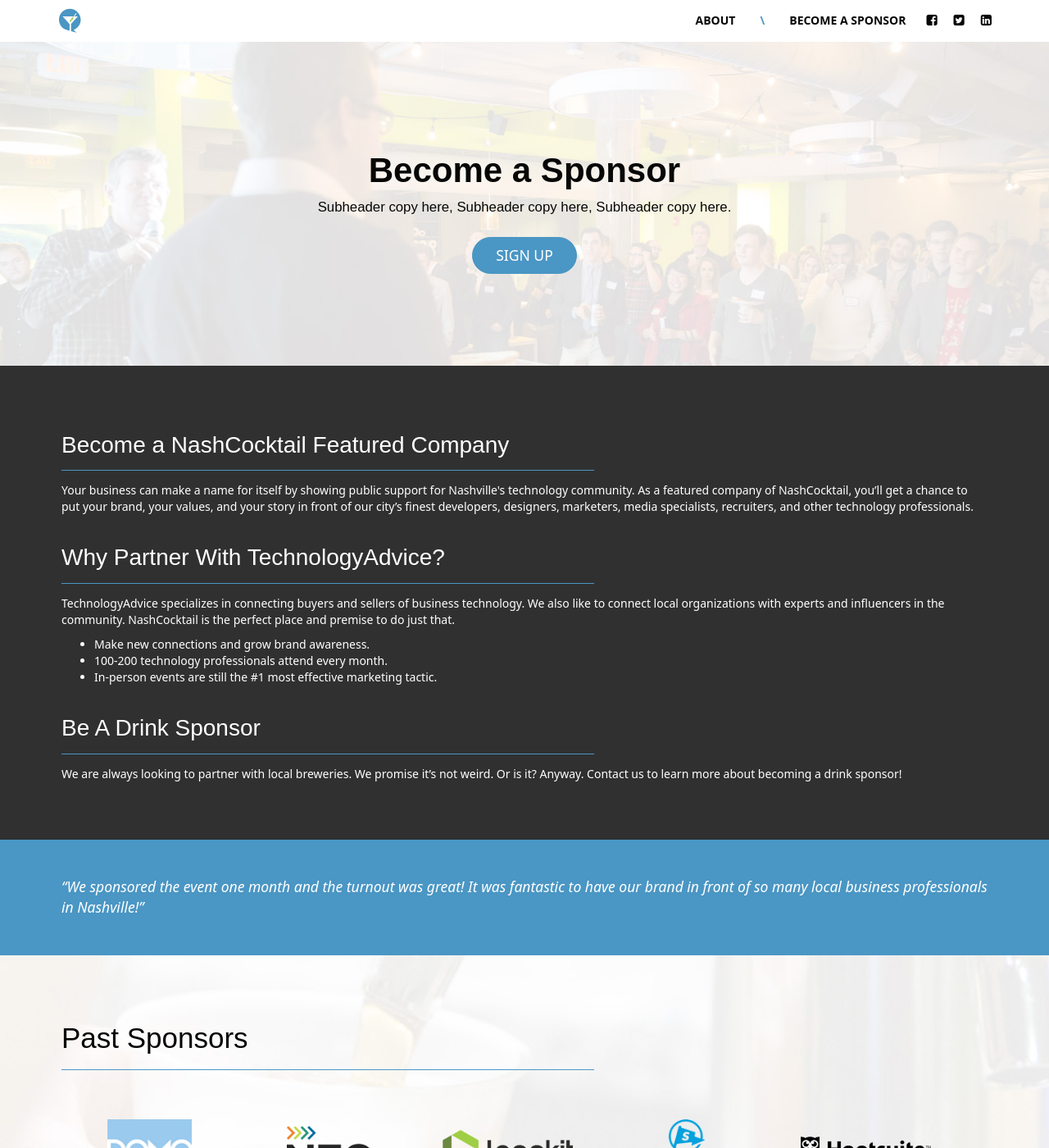
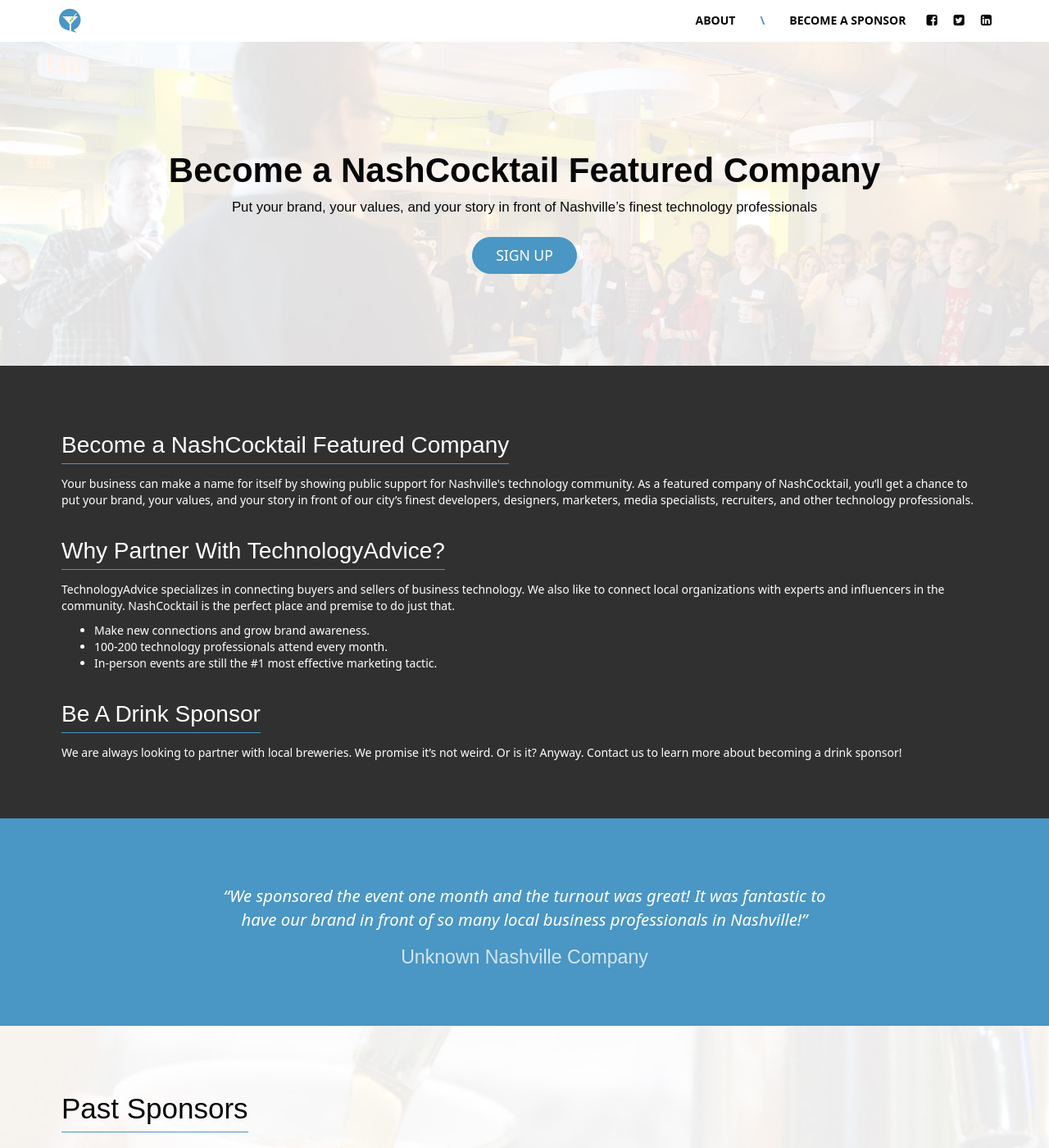
Before and after one commit to TechnologyAdvice/nashcocktail, a Jekyll site: the page built from sponsor.html, in a window 1280 px wide and 1400 px high. Shown: the whole window at 82% size. Built offline with Jekyll 4.4.1, drawn with Linux system fonts in a browser that asks for light colours; nearby versions of some CDN libraries; some of the changed text lies outside the part shown.

Commit message:
additional style updates, start navigation

```diff
--- a/_sass/_site.scss
+++ b/_sass/_site.scss
@@ -52,6 +52,7 @@
   padding: $sectionHeaderPadding;
   margin: $sectionHeaderMargin;
   max-width: 650px;
+  display: inline-block;
 }
 
 .small-section-header {
@@ -108,7 +109,13 @@
 
 .page-title {
   font-weight: $ultraBoldFontWeight;
-  font-size: 3em;
+  font-size: 2em;
+}
+
+@media (min-width: $screen-sm) {
+  .page-title {
+    font-size: 3em;
+  }
 }
 
 .sponsor-hero-text {
@@ -151,18 +158,29 @@
 }
 
 #sponsor-quote-section {
-  padding: 3.25em 0;
+  .company-name {
+    opacity: 0.75;
+    font-size: 1.65em;
+    margin-top: 0.75em;
+  }
 }
 
 .quote-text {
+  max-width: 750px;
+  margin: 0 auto;
+  text-align: center;
   p {
-    font-size: 1.25em;
+    font-size: 1.45em;
     font-style: italic;
     margin: 0;
   }
 }
 
 //Contact form styles
+#contact-section {
+  padding-bottom: 90px;
+}
+
 .form-control {
   border-radius: 0px;
 }
@@ -295,6 +313,9 @@
   #about-nashcocktail {
     position: relative;
     top: 50px;
+    .section-header {
+      display: block;
+    }
   }
   #featured-company {
     margin-top: 0;
@@ -303,6 +324,9 @@
     h3 {
       position: relative;
       right: 35px;
+    }
+    .section-header {
+      display: block;
     }
   }
 }
--- a/_sass/_variables.scss
+++ b/_sass/_variables.scss
@@ -54,7 +54,7 @@
 //
 $contentSectionPadding: 80px 0 60px;
 $smallContentSectionPadding: 30px 0 30px;
-$sectionHeaderPadding: 0 0 0.5em;
+$sectionHeaderPadding: 0 0 0.2em;
 $sectionHeaderMargin: 0 0 1.3em;
 
 $smallSectionHeaderPadding: 0 0 0.2em;
--- a/sponsor.html
+++ b/sponsor.html
@@ -8,8 +8,8 @@
 <div id="sponsor-hero-section">
   <div class="container">
     <div class="sponsor-hero-text">
-      <h1 class="page-title">Become a Sponsor</h1>
-      <h5 class="hero-subheader">Subheader copy here, Subheader copy here, Subheader copy here.</h5>
+      <h1 class="page-title editable">Become a NashCocktail Featured Company</h1>
+      <h5 class="hero-subheader editable">Put your brand, your values, and your story in front of Nashville’s finest technology professionals</h5>
       <a class="btn btn-primary sponsor-register-link" href="#contact-section">
         Sign Up
       </a>
@@ -51,14 +51,15 @@
     </div>
   </div>
 </div>
-<div id="sponsor-quote-section" class="blue-section">
+<div id="sponsor-quote-section" class="blue-section content-section">
   <div class="container">
     <div class="quote-text">
-      <p>
+      <p class="editable">
         “We sponsored the event one month and the turnout was great! It was
         fantastic to have our brand in front of so many local business
         professionals in Nashville!”
       </p>
+      <h4 class="editable company-name">Unknown Nashville Company</h4>
     </div>
   </div>
 </div>
@@ -78,7 +79,7 @@
 <div id="contact-section" class="content-section">
   <div class="container">
     <div id="contact-section-content">
-      <h2 class="section-header">Sign Up now</h2>
+      <h2 class="section-header">Sign Up Now</h2>
       <form
         class="contact-form"
         name="email_form"
```
Also changed, not shown: _data/navigation.yml (added, +10 -0 lines), _includes/header.html (+15 -3 lines).
